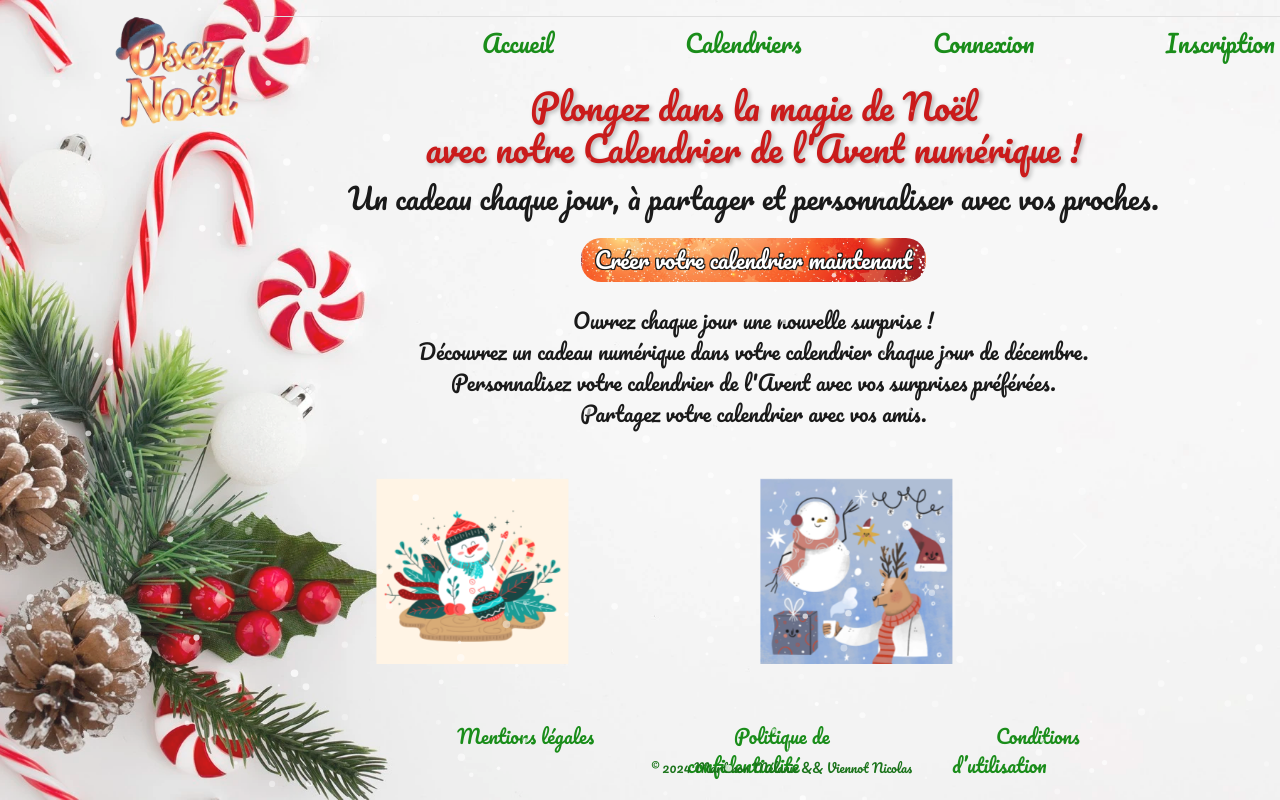
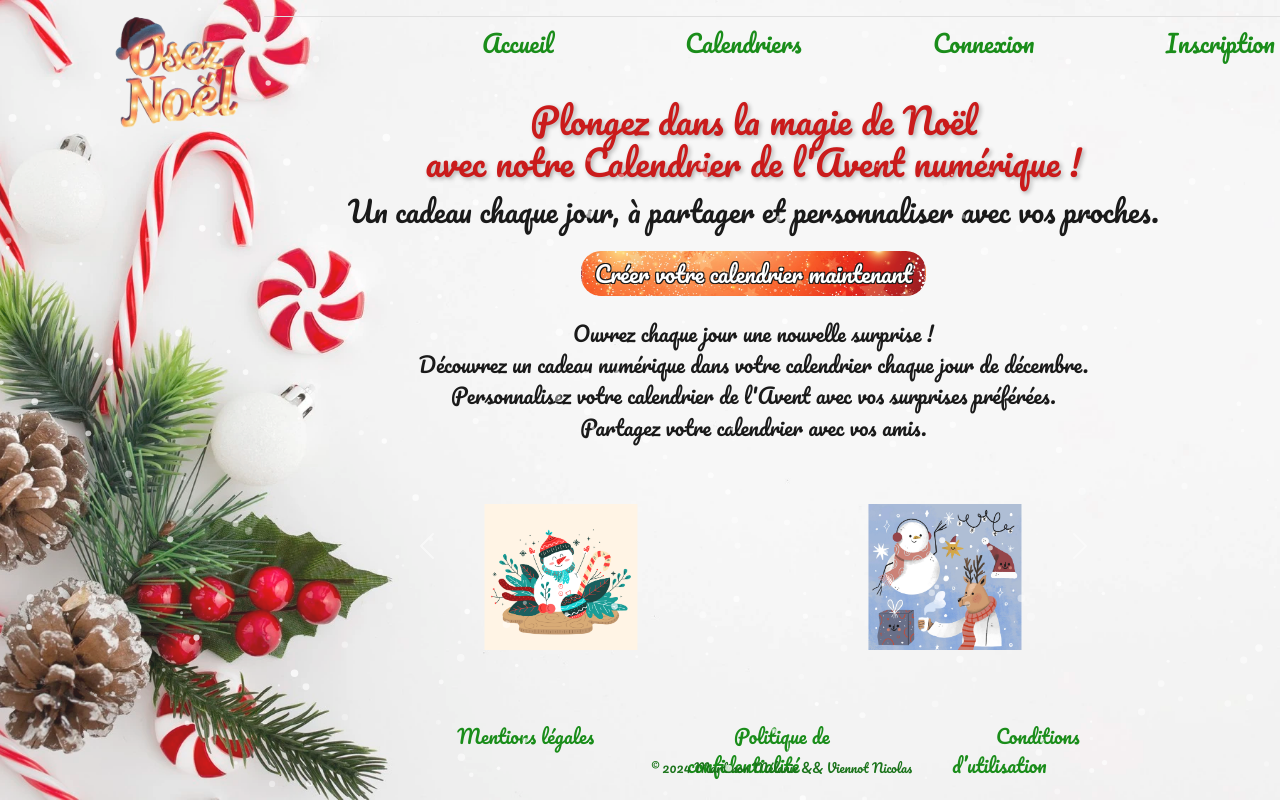
Before and after one commit to melinox58/app-noel, a Vue app in the folder front/: page / in a window 1280 px wide. Built offline with nearby package versions, Linux system fonts and the light colour scheme.

Commit message:
debug front

```diff
--- a/front/src/components/AccueilComponent.vue
+++ b/front/src/components/AccueilComponent.vue
@@ -56,8 +56,17 @@ p{
     margin: 0;
 }
 
-.carousel-item{
-    padding: 5%;
+.w-50 {
+  width:40% !important;
+}
+
+.d-block {
+  display:block;
+  margin: auto;
+}
+
+div.carousel-item:nth-child(1) {
+  margin-top: 8%;
 }
 
 .btn{
@@ -356,7 +365,7 @@ p{
         width: 30vw;
         padding: 0;
         margin-bottom: -1%;
-        margin-top: 4%;
+        margin-top: 8%;
     }
 
     h1{
--- a/front/src/components/DashUserComponent.vue
+++ b/front/src/components/DashUserComponent.vue
@@ -234,6 +234,10 @@ input {
     font-size: 1.2rem;
     height: 60%;
   }
+
+  .w-50 {
+  width:40% !important;
+}
 }
 
 </style>
```
